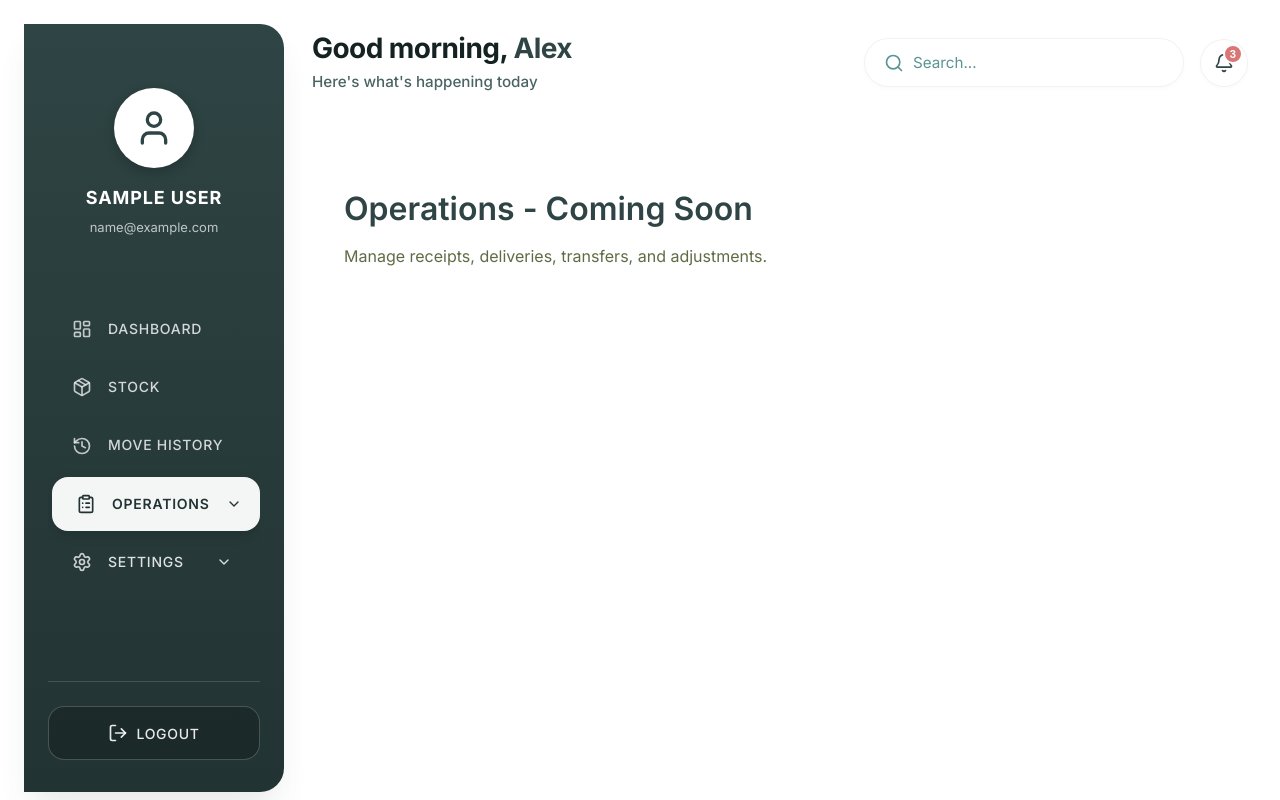
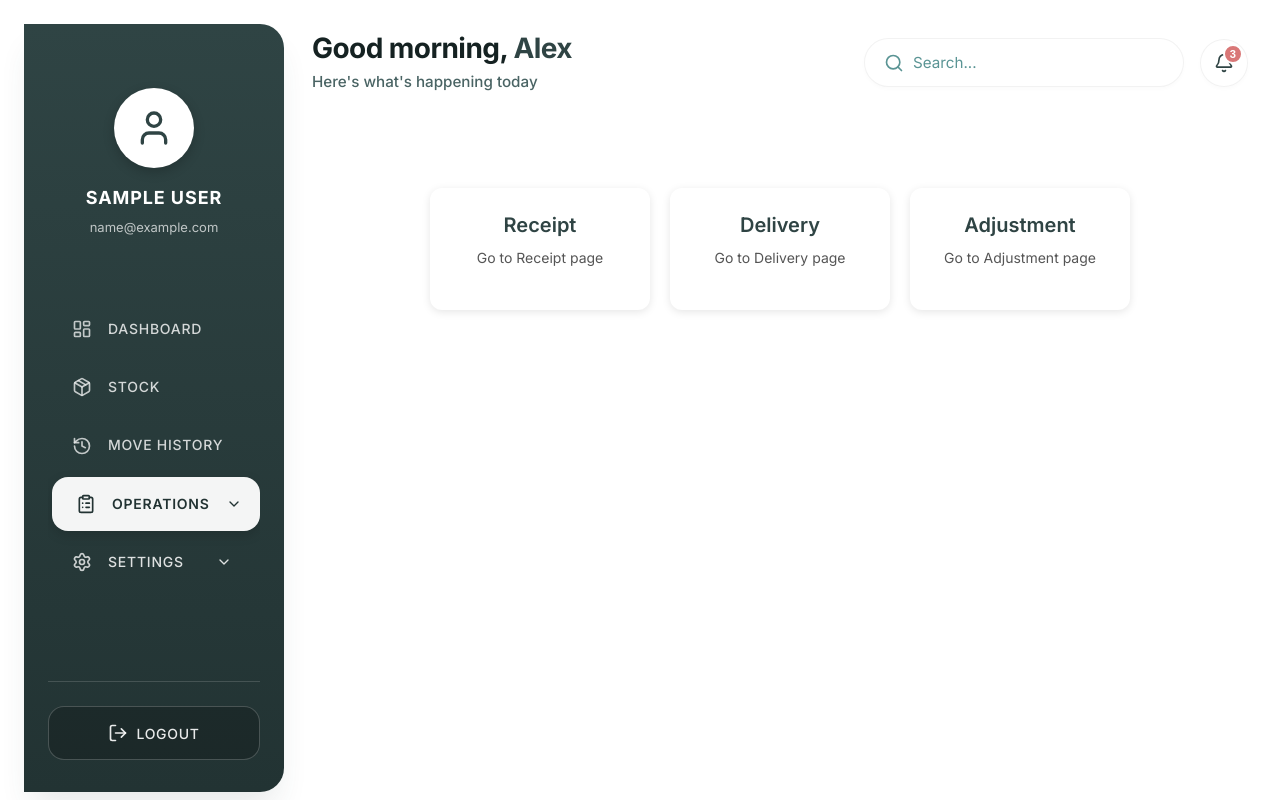
Before and after one commit to swarajpanmand/spitxUdoo, a React (Vite) app in the folder client/: page /operations in a window 1280 px wide. Built offline with nearby package versions, Linux system fonts and the light colour scheme; sample sign-in values are in the browser's storage.

Commit message:
operation temp added

```diff
--- a/client/src/pages/Operations.css
+++ b/client/src/pages/Operations.css
@@ -10,3 +10,35 @@
 .operations-page p {
     color: var(--text-secondary);
 }
+.operations-container {
+  display: flex;
+  gap: 20px;
+  justify-content: center;
+  padding: 30px;
+}
+
+.operation-card {
+  width: 220px;
+  padding: 25px;
+  background: #ffffff;
+  border-radius: 12px;
+  box-shadow: 0 2px 8px rgba(0,0,0,0.1);
+  cursor: pointer;
+  transition: 0.2s ease-in-out;
+  text-align: center;
+}
+
+.operation-card:hover {
+  transform: translateY(-5px);
+  box-shadow: 0 4px 14px rgba(0,0,0,0.18);
+}
+
+.operation-card h3 {
+  margin-bottom: 10px;
+  font-size: 20px;
+}
+
+.operation-card p {
+  color: #555;
+  font-size: 14px;
+}
--- a/client/src/pages/Operations.tsx
+++ b/client/src/pages/Operations.tsx
@@ -1,14 +1,31 @@
-import React from 'react';
-import { MainLayout } from '../components/layout/MainLayout';
-import './Operations.css';
+import React from "react";
+import { MainLayout } from "../components/layout/MainLayout";
+import { useNavigate } from "react-router-dom";
+import "./Operations.css";
 
 export const Operations: React.FC = () => {
-    return (
-        <MainLayout title="Operations">
-            <div className="operations-page">
-                <h2>Operations - Coming Soon</h2>
-                <p>Manage receipts, deliveries, transfers, and adjustments.</p>
-            </div>
-        </MainLayout>
-    );
+  const navigate = useNavigate();
+
+  const cards = [
+    { title: "Receipt", path: "/receipts" },
+    { title: "Delivery", path: "delivery" },
+    { title: "Adjustment", path: "/operations/adjustment" },
+  ];
+
+  return (
+    <MainLayout title="Operations">
+      <div className="operations-container">
+        {cards.map((card) => (
+          <div
+            key={card.title}
+            className="operation-card"
+            onClick={() => navigate(card.path)}
+          >
+            <h3>{card.title}</h3>
+            <p>Go to {card.title} page</p>
+          </div>
+        ))}
+      </div>
+    </MainLayout>
+  );
 };
```
